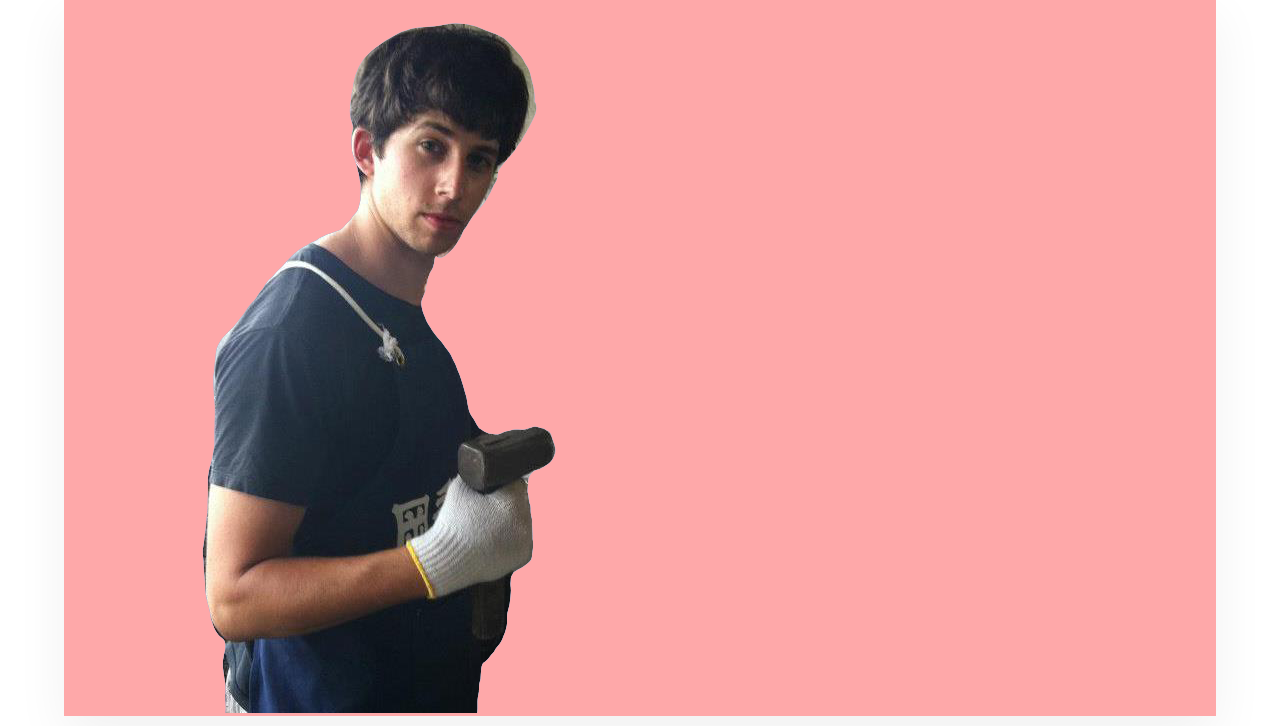
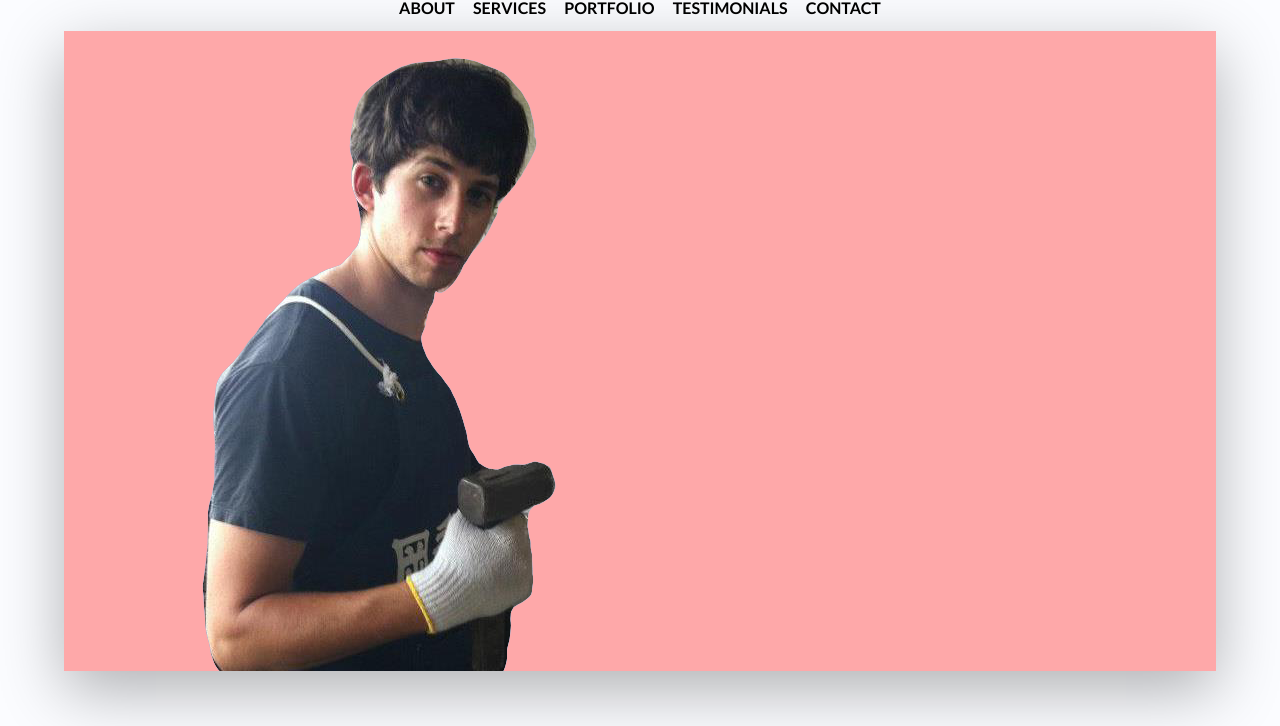
Before and after one commit to JacobPernell/jp-media, a website: page index.html in a window 1280 px wide. Shown: the part 74-800 px from the top of the page. Drawn offline with nearby package versions, Linux system fonts and the light colour scheme.

Commit message:
Mostly fixed flexbox layout with overflow scrolling. Added header nav. Need to adjust header spacing a little bit more.

```diff
--- a/index.html
+++ b/index.html
@@ -18,7 +18,42 @@
 
         <header class="header">
             <img src="img/jp-logo.png" alt="Jacob Pernell Media Logo" class="header__logo">
-            <nav class="header__nav">NAVBAR</nav>
+
+            <nav class="header__nav">
+                <ul class="top-nav">
+
+                    <li class="top-nav__item">
+                        <a href="#" class="top-nav__link">
+                            ABOUT
+                        </a>
+                    </li>
+
+                    <li class="top-nav__item">
+                        <a href="#" class="top-nav__link">
+                            SERVICES
+                        </a>
+                    </li>
+
+                    <li class="top-nav__item">
+                        <a href="#" class="top-nav__link">
+                            PORTFOLIO
+                        </a>
+                    </li>
+
+                    <li class="top-nav__item">
+                        <a href="#" class="top-nav__link">
+                            TESTIMONIALS
+                        </a>
+                    </li>
+
+                    <li class="top-nav__item">
+                        <a href="#" class="top-nav__link">
+                            CONTACT
+                        </a>
+                    </li>
+
+                </ul>
+            </nav>
         </header>
 
         <div class="content">
--- a/sass/_base.scss
+++ b/sass/_base.scss
@@ -5,6 +5,7 @@
     --color-grey-light-3: #CCCCCC;
     --color-grey-dark-1: #777;
     --color-grey-dark-2: #333;
+    --color-black: #000;
 
     --color-pink: #FEA8A9;
     --color-purple-dark: #400E72;
--- a/sass/_header.scss
+++ b/sass/_header.scss
@@ -1,18 +1,36 @@
 .header {
-    height: 7rem;
+    height: 10rem;
     display: flex;
-    flex-direction: row;
+    flex-direction: column;
     justify-content: space-between;
     align-items: center;
-    // border: var(--line);
+
+    margin-top: -6rem;
+    margin-bottom: 1rem;
 
     &__nav {
         font-weight: 700;
         font-size: 1.6rem;
-        color: black;
+        width: 50rem;
+
+        .top-nav {
+            display: flex;
+            flex-direction: row;
+            justify-content: space-around;
+
+            list-style: none;
+
+            &__link:link,
+            &__link:visited {
+                color: var(--color-black);
+                text-decoration: none;
+                text-transform: uppercase;
+            }
+        }
     }
 
     &__logo {
-        height: 5rem;
+        height: 7rem;
+        padding-bottom: 1rem;
     }
 }
--- a/sass/_hero.scss
+++ b/sass/_hero.scss
@@ -1,8 +1,8 @@
 .hero {
     height: 100%;
-    // width: 100%;
     background-color: var(--color-pink);
-    // position: relative;
+    // -webkit-clip-path: polygon(0 0, 100% 0, 100% 90vh, 60% 100%, 0 100%);
+    // clip-path: polygon(0 0, 100% 0, 100% 90vh, 60% 100%, 0 100%);
 
     @supports (clip-path: polygon(0 0)) or (-webkit-clip-path: polygon(0 0)) {
         -webkit-clip-path: polygon(0 0, 100% 0, 100% 90vh, 60% 100%, 0 100%);
--- a/sass/_layout.scss
+++ b/sass/_layout.scss
@@ -2,20 +2,24 @@
     display: flex;
     align-items: center;
     justify-content: center;
+    background-color: var(--color-off-white);
 }
 
 .container {
-    margin: auto;
+    display: flex;
+    align-items: center;
+    justify-content: center;
+    flex-direction: column;
     width: 90vw;
     height: 100vh;
 }
 
 .content {
-    // flex: 1;
-    height: 90%;
+    background-color: #FFF;
+    height: 80%;
     width: 100%;
-    box-shadow: var(--shadow-light);
     overflow-y: scroll;
+    box-shadow: var(--shadow-dark);
 }
 
 .main-content {
```
Also changed, not shown: css/style.css.
